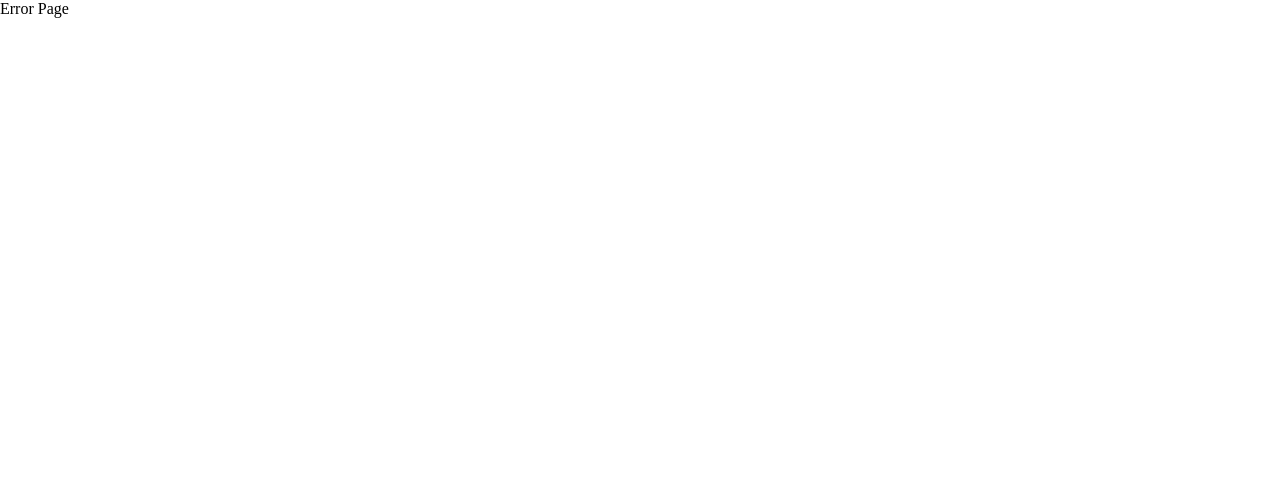
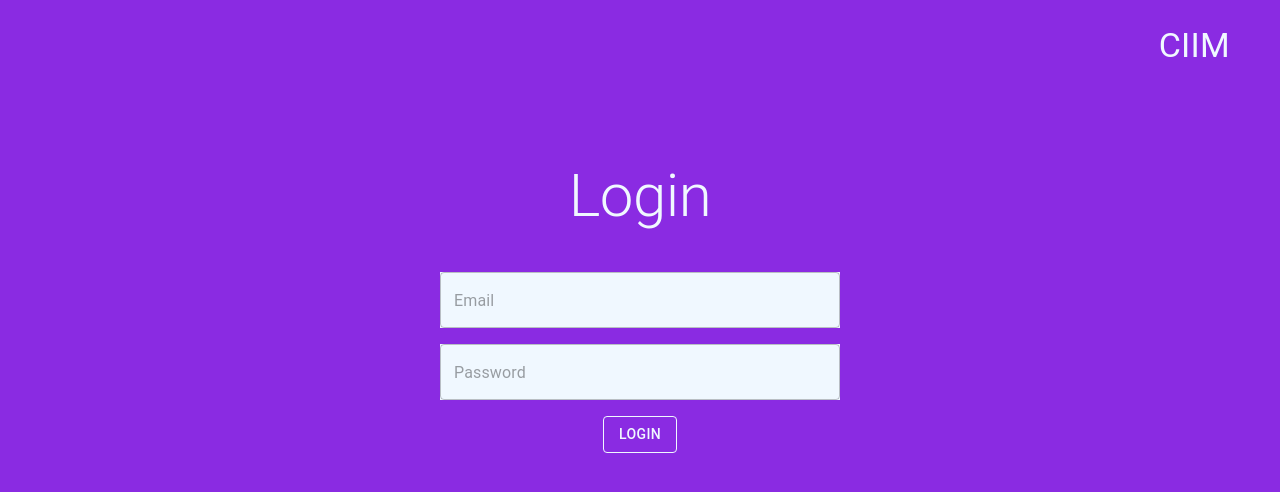
Before and after one commit to vijayarajsdev/CIIM, a React (Vite) app: page /login in a window 1280 px wide. Before the commit this address had no page. Shown: the top 492 px of the page. Built offline with nearby package versions, Linux system fonts and the light colour scheme; no server answers; what ag-grid-community would draw is missing.

Commit message:
login-authentication-firebase-feature

```diff
--- a/package.json
+++ b/package.json
@@ -17,6 +17,7 @@
     "ag-charts-react": "^12.0.0",
     "ag-grid-community": "^34.0.0",
     "ag-grid-react": "^34.0.0",
+    "firebase": "^12.0.0",
     "react": "^19.1.0",
     "react-dom": "^19.1.0",
     "react-router-dom": "^7.6.3"
--- /dev/null
+++ b/src/Components/login/Login.tsx
@@ -0,0 +1,89 @@
+// Login.tsx
+import { useState } from "react";
+import { signInWithEmailAndPassword } from "firebase/auth";
+import { auth } from "../../firebaseConfig";
+import { useNavigate } from "react-router-dom";
+import {
+  Box,
+  Button,
+  CircularProgress,
+  Grid,
+  TextField,
+  Typography,
+} from "@mui/material";
+
+export default function Login() {
+  const navigate = useNavigate();
+  const [email, setEmail] = useState("");
+  const [password, setPassword] = useState("");
+  const [loginerror, setLoginerror] = useState("");
+  const [loading, setLoading] = useState(false);
+  const handleLogin = async () => {
+    if (!email || !password) {
+      setLoginerror("Please Enter Username/Password");
+    } else {
+      setLoading(true);
+      setLoginerror("");
+      try {
+        await signInWithEmailAndPassword(auth, email, password);
+        navigate("/");
+      } catch {
+        setLoginerror("Incorrect Username/Password");
+      } finally {
+        setLoading(false);
+      }
+    }
+  };
+
+  return (
+    <Box
+      sx={{
+        textAlign: "center",
+        backgroundColor: "blueviolet",
+        height: "100vh",
+        width:"100vw"
+      }}
+    >
+      <Box sx={{position:"absolute", right: "50px",top:"25px" ,color:"aliceblue"}}>
+        <Typography variant="h4" component="div">
+          CIIM
+        </Typography>
+      </Box>
+
+      <Typography pt={20} sx={{ color: "aliceblue" }} variant="h2">
+        Login
+      </Typography>
+      <Grid pt={5}>
+        <TextField
+          sx={{ width: "400px", backgroundColor: "aliceblue" }}
+          placeholder="Email"
+          onChange={(e) => setEmail(e.target.value)}
+        />
+      </Grid>
+      <Grid pt={2}>
+        <TextField
+          sx={{ width: "400px", backgroundColor: "aliceblue" }}
+          placeholder="Password"
+          type="password"
+          onChange={(e) => setPassword(e.target.value)}
+        />
+      </Grid>
+      {loginerror ? (
+        <Grid>
+          {<Typography sx={{ color: "#FFB6C1" }}>{loginerror}</Typography>}
+        </Grid>
+      ) : (
+        <></>
+      )}
+      <Grid pt={2}>
+        <Button
+          variant="outlined"
+          sx={{ border: " 1px solid aliceblue", color: "aliceblue" }}
+          onClick={handleLogin}
+        >
+          {loading ? <CircularProgress size="30px" /> : "Login"}
+        </Button>
+      </Grid>
+    </Box>
+  );
+}
--- /dev/null
+++ b/src/Hooks/useAuth.ts
@@ -0,0 +1,3 @@
+import { useContext } from "react";
+import {AuthContext} from '../Router/auth-context'
+export const useAuth=()=>useContext(AuthContext);
--- /dev/null
+++ b/src/Router/AuthProvider.tsx
@@ -0,0 +1,21 @@
+import React, { useEffect, useState } from "react";
+import { onAuthStateChanged, type User } from "firebase/auth";
+import { auth } from "../firebaseConfig";
+import { AuthContext } from "./auth-context";
+
+export const AuthProvider: React.FC<{ children: React.ReactNode }> = ({ children }) => {
+  const [user, setUser] = useState<User | null>(null);
+
+  useEffect(() => {
+    const unsub = onAuthStateChanged(auth, (currentUser) => {
+      setUser(currentUser);
+    });
+    return () => unsub();
+  }, []);
+
+  return (
+    <AuthContext.Provider value={{ user }}>
+      {children}
+    </AuthContext.Provider>
+  );
+};
--- /dev/null
+++ b/src/Router/ProtectedRoute.tsx
@@ -0,0 +1,13 @@
+// src/Components/auth/ProtectedRoute.tsx
+import { Navigate, Outlet } from "react-router-dom";
+import { useAuth } from "../Hooks/useAuth"; // assuming you're using context
+
+export default function ProtectedRoute() {
+  const { user } = useAuth();
+
+  if (user === null) {
+    return <Navigate to="/login" replace />;
+  }
+
+  return <Outlet />; // continue rendering child routes
+}
--- /dev/null
+++ b/src/Router/auth-context.ts
@@ -0,0 +1,3 @@
+import { createContext } from "react";
+import { type User } from "firebase/auth";
+export const AuthContext=createContext<{user:User|null}>({user:null})
--- /dev/null
+++ b/src/firebaseConfig.ts
@@ -0,0 +1,12 @@
+import { initializeApp } from "firebase/app";
+import { getAuth } from "firebase/auth";
+const firebaseConfig={
+    apiKey: "AIzaSyDM2JSXXyOG0DJNYJWuXHqxIwNGh_2WAX4",
+  authDomain: "ciim-auth.firebaseapp.com",
+  projectId: "ciim-auth",
+  storageBucket: "ciim-auth.firebasestorage.app",
+  messagingSenderId: "490766361548",
+  appId: "1:490766361548:web:157a22e6a5b83a5d53f369",
+  measurementId: "G-Z75TRFBLTZ"};
+const app=initializeApp(firebaseConfig);
+export const auth=getAuth(app);
--- a/src/main.tsx
+++ b/src/main.tsx
@@ -3,8 +3,11 @@ import { createRoot } from "react-dom/client";
 import "../index.css";
 import { RouterProvider } from "react-router-dom";
 import { Router } from "./Router/Router";
+import { AuthProvider } from "./Router/AuthProvider";
 createRoot(document.getElementById("root")!).render(
   <StrictMode>
-    <RouterProvider router={Router} />
+    <AuthProvider>
+      <RouterProvider router={Router} />
+    </AuthProvider>
   </StrictMode>
 );
```
Also changed, not shown: src/Router/Router.tsx (+12 -0 lines), 1 other file (tests, documents, lock files or other folders).
